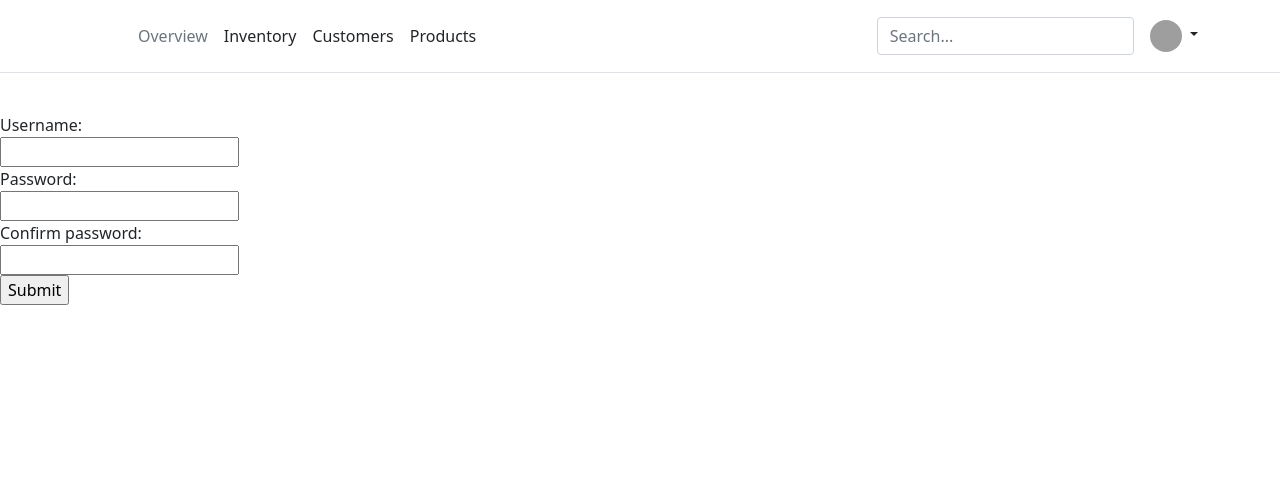
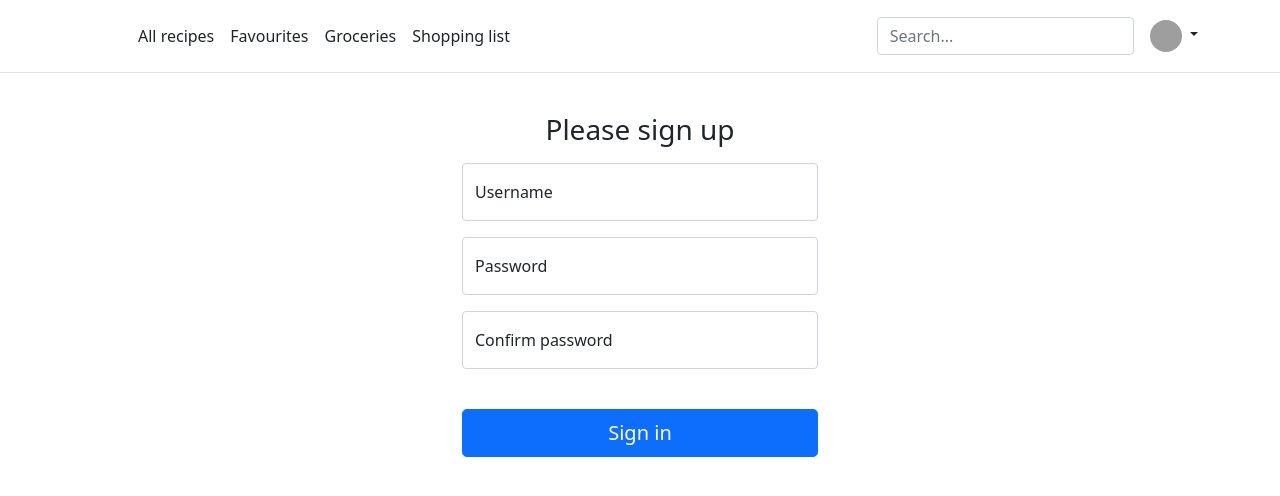
Before and after one commit to dariagridina/Recipes, a Django app: page /signup/ in a window 1280 px wide. Shown: the top 496 px of the page. Run offline with Django 3.2, Linux system fonts and the light colour scheme; grey boxes are pictures that could not be loaded.

Commit message:
menu links added and favorites page created

```diff
--- a/accounts/urls.py
+++ b/accounts/urls.py
@@ -1,10 +1,10 @@
 from django.contrib.auth import views
 from django.urls import path
 
-from accounts.views import CustomLoginView, RegistrationView
+from accounts.views import CustomLoginView, CustomLogoutView, RegistrationView
 
 urlpatterns = [
     path('login/', CustomLoginView.as_view(), name='login'),
-    path('logout/', views.LogoutView.as_view(), name='logout'),
+    path('logout/', CustomLogoutView.as_view(), name='logout'),
     path('signup/', RegistrationView.as_view(), name='sign_up'),
 ]
--- a/accounts/views.py
+++ b/accounts/views.py
@@ -1,6 +1,6 @@
 from django.contrib.auth.forms import UserCreationForm
 from django.contrib.auth.models import User
-from django.contrib.auth.views import LoginView
+from django.contrib.auth.views import LoginView, LogoutView
 from django.views.generic import CreateView
 
 
@@ -8,6 +8,10 @@ class CustomLoginView(LoginView):
     redirect_authenticated_user = True
 
 
+class CustomLogoutView(LogoutView):
+    next_page = '/login'
+
+
 class RegistrationView(CreateView):
     template_name = 'registration/sign_up.html'
     model = User
--- a/main/models.py
+++ b/main/models.py
@@ -1,3 +1,4 @@
+from django.contrib.auth.models import User
 from django.db import models
 from django.core.validators import MinValueValidator
 
@@ -13,6 +14,9 @@ class Recipe(models.Model):
     name = models.CharField(max_length=256)
     description = models.TextField(max_length=4096, null=True, blank=True)
     image = models.ImageField(upload_to='recipe/images/', null=True, blank=True)
+    favourites = models.ManyToManyField(
+        User, related_name='favourite', default=None, blank=True
+    )
 
     def __str__(self):
         return self.name
--- a/main/urls.py
+++ b/main/urls.py
@@ -1,8 +1,9 @@
 from django.urls import path
 
-from main.views import RecipeDetailView, RecipeListView
+from main.views import RecipeDetailView, RecipeListView, FavouritesListView
 
 urlpatterns = [
     path('recipe/<pk>/', RecipeDetailView.as_view(), name='recipe_detail'),
     path('recipes/', RecipeListView.as_view(), name='recipe_list'),
+    path('favourites/', FavouritesListView.as_view(), name='favourite_recipes')
 ]
--- a/templates/base.html
+++ b/templates/base.html
@@ -21,10 +21,10 @@
             </a>
 
             <ul class="nav col-12 col-lg-auto me-lg-auto mb-2 justify-content-center mb-md-0">
-                <li><a href="#" class="nav-link px-2 link-secondary">Overview</a></li>
-                <li><a href="#" class="nav-link px-2 link-dark">Inventory</a></li>
-                <li><a href="#" class="nav-link px-2 link-dark">Customers</a></li>
-                <li><a href="#" class="nav-link px-2 link-dark">Products</a></li>
+                <li><a href="{% url 'recipe_list' %}" class="nav-link px-2 link-dark">All recipes</a></li>
+                <li><a href="{% url 'favourite_recipes' %}" class="nav-link px-2 link-dark">Favourites</a></li>
+                <li><a href="#" class="nav-link px-2 link-dark">Groceries</a></li>
+                <li><a href="#" class="nav-link px-2 link-dark">Shopping list</a></li>
             </ul>
 
             <form class="col-12 col-lg-auto mb-3 mb-lg-0 me-lg-3">
@@ -36,18 +36,19 @@
                     <img src="https://github.com/mdo.png" alt="mdo" width="32" height="32" class="rounded-circle">
                 </a>
                 <ul class="dropdown-menu text-small" aria-labelledby="dropdownUser1">
-                    <li><a class="dropdown-item" href="#">New project...</a></li>
+                    <li><a class="dropdown-item" href="#">New recipe...</a></li>
                     <li><a class="dropdown-item" href="#">Settings</a></li>
                     <li><a class="dropdown-item" href="#">Profile</a></li>
                     <li><hr class="dropdown-divider"></li>
-                    <li><a class="dropdown-item" href="#">Sign out</a></li>
+                    <li><a href=" {% url 'logout' %}" class="dropdown-item" href="#">Log out</a></li>
                 </ul>
             </div>
         </div>
     </div>
 </header>
 <br>
-{% block body %}{% endblock %}
+{% block body %}
+{% endblock %}
 <!-- Optional JavaScript; choose one of the two! -->
 
 <!-- Option 1: Bootstrap Bundle with Popper -->
--- /dev/null
+++ b/templates/main/favourite_recipes.html
@@ -0,0 +1,5 @@
+{% extends 'main/recipe_list.html' %}
+
+{% block title %}
+    Favourite recipes
+{% endblock %}
--- a/templates/registration/sign_up.html
+++ b/templates/registration/sign_up.html
@@ -1,21 +1,47 @@
 {% extends 'base.html' %}
+
+{% block css %}
+    <style>
+        .error-message{
+            color: red;
+        }
+    </style>
+{% endblock %}
 
 {% block title %}
     Sign up!
 {% endblock %}
 
 {% block body %}
-    {% if form.errors %}
-        {{ form.errors }}
-    {% endif %}
-    <form method="post">
-        {% csrf_token %}
-        <label for="username">Username:</label><br>
-        <input type="text" id="username" name="username"><br>
-        <label for="password1">Password:</label><br>
-        <input type="password" id="password1" name="password1"><br>
-        <label for="password2">Confirm password:</label><br>
-        <input type="password" id="password2" name="password2"><br>
-        <input type="submit" value="Submit"><br>
-    </form>
+    <div class="container">
+        <div class="row justify-content-center">
+            <div class="col-4">
+                <main class="form-signin text-center">
+                    <form method="post">
+                        {% csrf_token %}
+                        <h1 class="h3 mb-3 fw-normal">Please sign up</h1>
+                        <div class="mb-3 form-floating">
+                            <input type="text" name="username" class="form-control" id="Username" placeholder="name@example.com">
+                            <label for="Username">Username</label>
+                        </div>
+                        {% for error in form.errors.username %}
+                            <p class="error-message">{{ error }}
+                        {% endfor %}
+                        <div class="mb-3 form-floating">
+                            <input type="password" name="password1" class="form-control" id="Password1" placeholder="Password">
+                            <label for="Password1">Password</label>
+                        </div>
+                        {% for error in form.errors.password1 %}
+                            <p class="error-message">{{ error }}
+                        {% endfor %}
+                        <div class="mb-3 form-floating">
+                            <input type="password" name="password2" class="form-control" id="Password2" placeholder="Password">
+                            <label for="Password2">Confirm password</label>
+                        </div>
+                        {% for error in form.errors.password2 %}
+                            <p class="error-message">{{ error }}
+                        {% endfor %}
+                        <br>
+                        <button class="w-100 btn btn-lg btn-primary" value="Submit" type="submit">Sign in</button>
+                    </form>
 {% endblock %}
```
Also changed, not shown: main/views.py (+9 -1 lines), templates/registration/login.html (+28 -8 lines), db.sqlite3, main/migrations/0012_recipe_favourites.py (added).
